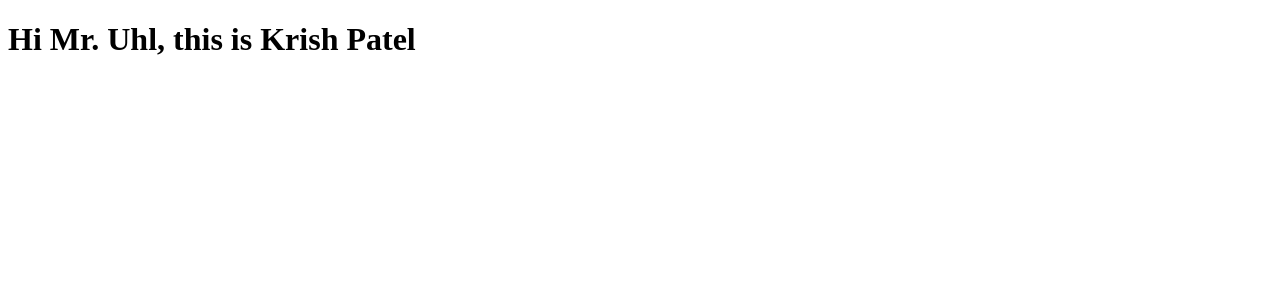
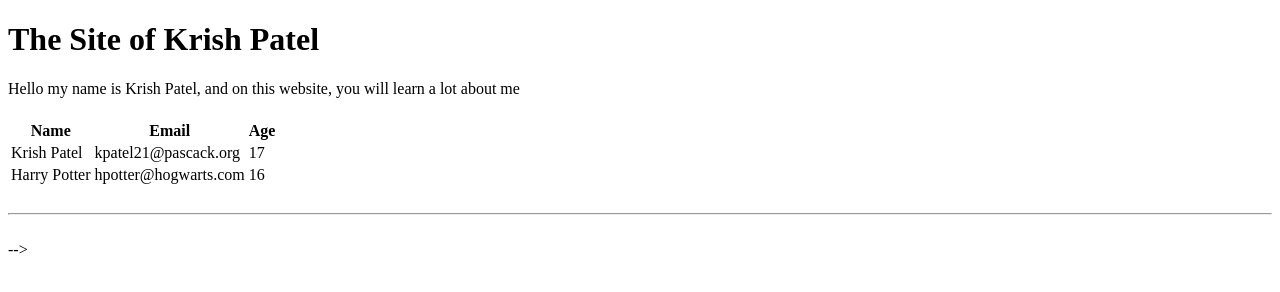
Before and after one commit to krishpatel21/Project, a plain HTML site: page index.html in a window 1280 px wide. Drawn offline with Linux system fonts and the light colour scheme.

Commit message:
Add files via upload

```diff
--- a/index.html
+++ b/index.html
@@ -1,13 +1,127 @@
 <!DOCTYPE html>
-<html lang="en">
-<head>
-    <meta charset="UTF-8">
-    <meta name="viewport" content="width=, initial-scale=1.0">
-    <title>Git Tutorial</title>
-</head>
-<body>
-    <h1>Hi Mr. Uhl, this is Krish Patel</h1>
+<html>
+    <head>
+        <title>The Site of Krish Patel</title>
+    </head>
+    <body>
+        <h1>The Site of Krish Patel</h1>
+
+        <p>
+            <!-- Hello Hello Hello <strong>Hello Hello</strong> Hello Hello  Hello Hello Hello -->
+            <!-- <em>Hello Hello</em>Hello Hello Hello <a href="http://google.com" target="_blank">Hello Hello</a>Hello Hello Hello Hello Hello Hello -->
+            <!-- Hello Hello Hello -->
+            Hello my name is Krish Patel, and on this website, you will learn a lot about me
 
 
-</body>
-</html>
+       </p>
+       <!--Headings-->
+       <h1></h1>
+       <!-- <h2>Heading Two</h2>
+       <h3>Heading Three</h3>
+       <h4>Heading Four</h4>
+       <h5>Heading Five</h5>
+       <h6>Heading Six</h6> -->
+
+       <!--Paragraph-->
+
+
+       <!--Lists-->
+       <!-- <ul>
+           <li>List Item 1</li>
+           <li>List Item 2</li>
+           <li>List Item 3</li>
+           <li>List Item 4</li>
+
+       </ul>
+       <ol>
+        <li>List Item 1</li>
+        <li>List Item 2</li>
+        <li>List Item 3</li>
+        <li>List Item 4</li>
+
+       </ol> -->
+
+       <!--Table-->
+       <table>
+           <thead>
+               <tr>
+                   <th>Name</th>
+                   <th>Email</th>
+                    <th>Age</th>
+
+               </tr>
+
+           </thead>
+           <tbody>
+               <td>Krish Patel</td>
+               <td>kpatel21@pascack.org</td>
+               <td>17</td>
+
+           </tbody>
+           <tbody>
+            <td>Harry Potter</td>
+            <td>hpotter@hogwarts.com</td>
+            <td>16</td>
+
+        </tbody>
+       </table>
+
+       <br>
+       <hr>
+       <br>
+
+       <!--Forms-->
+       <!-- <form action="process.php" method="POST">
+           <div>
+             <label First Name></label>
+                <input type="text" name="firstName" placeholder="Enter first name">
+           </div>
+           <br>
+           <div>
+                <label Email></label>
+                <input type="email" name="email">
+            </div>
+            <br>
+            <div>
+                 <label Message></label>
+            <textarea name="message" ></textarea>
+             </div>
+             <br>
+             <div>
+                  <label Gender></label>
+                    <select name="gender">
+                        <option value="male">Male</option>
+                        <option value="female">Feale</option>
+                        <option value="other">Other</option>
+                        </select>
+              </div>
+
+              <br>
+              <div>
+                  <label>Age:</label>
+                  <input type="number" name="age" value= "30">
+              </div>
+              <br>
+              <div>
+                  <label Birthday:></label>
+                  <input type="date" name="birthday">
+              </div>
+              <br>
+              <input type="submit" name="submit" value="submit" >
+
+       </form>
+
+       Button
+       <button>Click Me</button>
+       <br>
+
+       Images
+
+
+
+    <p>The<abbr title="World Wide Web">WWW</abbr> is awesome</p>
+
+    <p><cite>Hi Mr. Uhl,</cite> this is Krish</p> -->
+
+    </body>
+</html> -->
```
